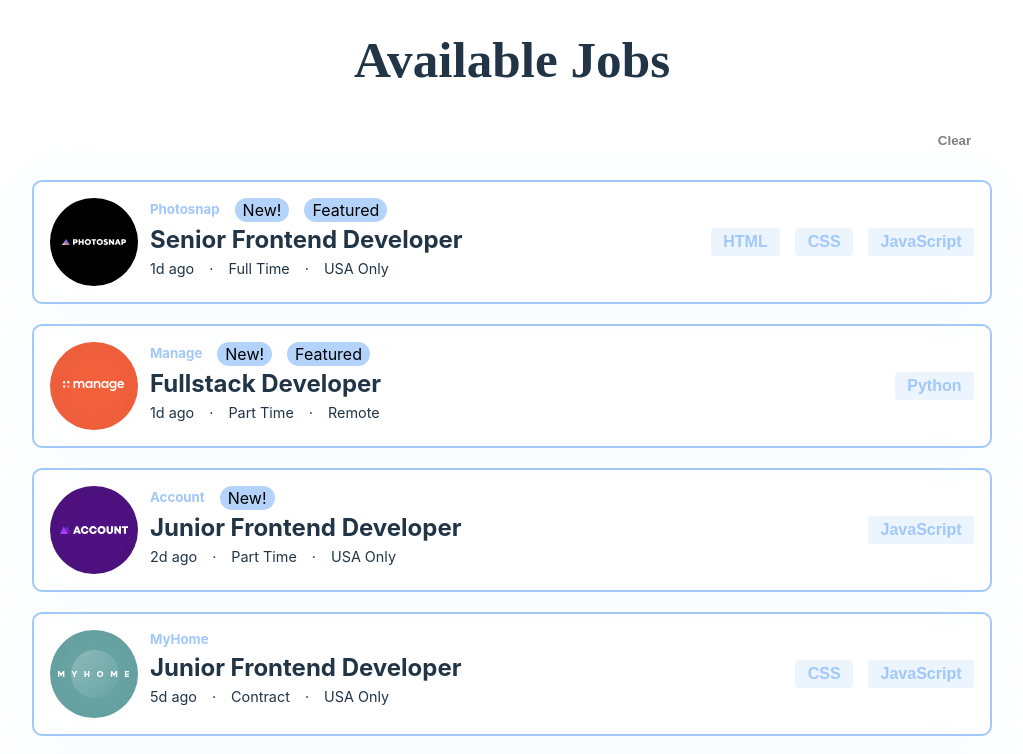
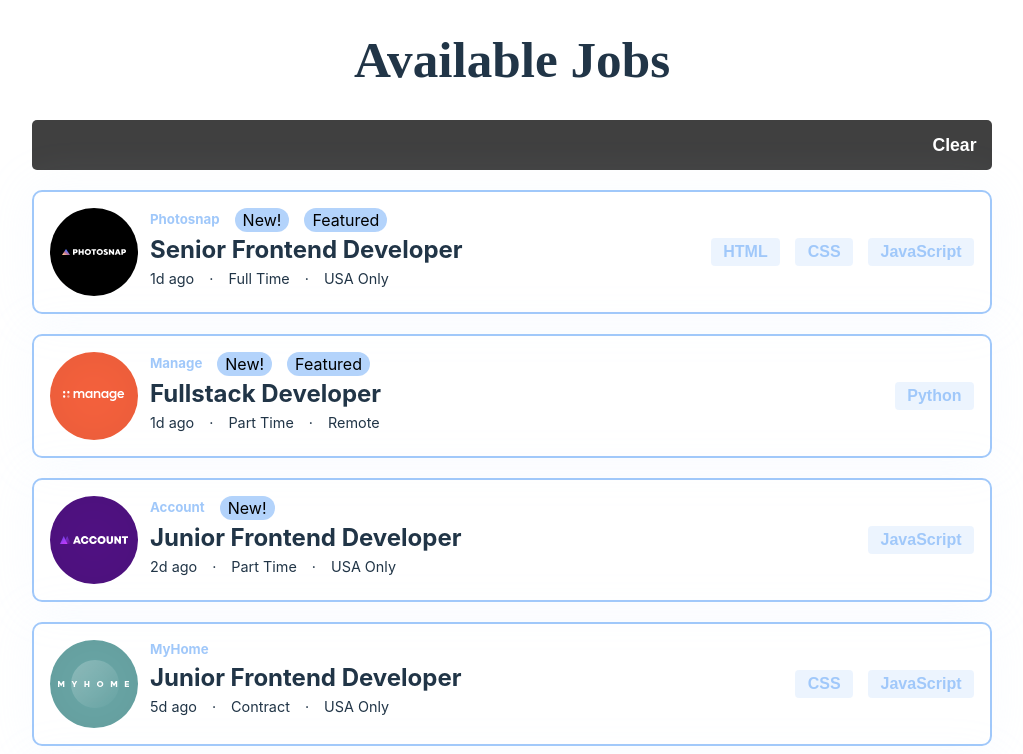
Before and after one commit to mathematiCode/job-listings-fem, a React (Vite) app: page / in a window 1280 px wide. Shown: the top 754 px of the page, without its empty margins (128-1151 px from the left). Built offline with nearby package versions, Linux system fonts and the light colour scheme; a web font is replaced by a local one.

Commit message:
Filtering jobs works!

```diff
--- a/src/App.jsx
+++ b/src/App.jsx
@@ -1,24 +1,22 @@
 import "./css/index.css";
-import JobListing from "./components/JobListing";
+import JobListingsContainer from "./components/JobListingsContainer.jsx";
 import SearchBox from "./components/SearchBox";
-import data from "../data.json";
 import FilterListProvider from "./context/FilterListProvider.jsx";
+import CurrentJobsProvider from "./context/CurrentJobsProvider.jsx";
 
 // let jobData = JSON.parse(data);
-let jobData = data;
+// let jobData = data;
 
 function App() {
-  // const [filterList, setFilterList] = React.useState([]);
-  console.log("hi");
   return (
     <FilterListProvider>
-      <div className="app" key="all-jobs">
-        <h1>Available Jobs</h1>
-        <SearchBox></SearchBox>
-        {jobData.map((job) => (
-          <JobListing key={job.id} job={job} />
-        ))}
-      </div>
+      <CurrentJobsProvider>
+        <div className="app" key="all-jobs">
+          <h1>Available Jobs</h1>
+          <SearchBox></SearchBox>
+          <JobListingsContainer></JobListingsContainer>
+        </div>
+      </CurrentJobsProvider>
     </FilterListProvider>
   );
 }
--- a/src/components/JobLanguages.jsx
+++ b/src/components/JobLanguages.jsx
@@ -2,6 +2,7 @@
 import { useState, useContext, useEffect } from "react";
 import { FilterListContext } from "../context/FilterListProvider";
 import { removeItemFromList } from "../utilities";
+import { filterJobs } from "../utilities";
 
 function JobLanguages({ languages }) {
   return (
--- /dev/null
+++ b/src/components/JobListingsContainer.jsx
@@ -0,0 +1,30 @@
+import { FilterListContext } from "../context/FilterListProvider.jsx";
+import { CurrentJobsContext } from "../context/CurrentJobsProvider.jsx";
+import { useEffect, useContext } from "react";
+import { filterJobs } from "../utilities.js";
+import JobListing from "./JobListing.jsx";
+import data from "../../data.json";
+
+let currentJobList = [...data];
+currentJobList.forEach((item) => (item.show = true));
+
+function JobListingsContainer() {
+  const { filterList } = useContext(FilterListContext);
+  const { currentJobs, setCurrentJobs } = useContext(CurrentJobsContext);
+
+  useEffect(() => {
+    setCurrentJobs(filterJobs(filterList));
+  }, [filterList, setCurrentJobs]);
+
+  return currentJobs.map((job) => {
+    if (job.show == true) {
+      return (
+        <JobListing key={job.id} job={job}>
+          {" "}
+        </JobListing>
+      );
+    }
+  });
+}
+
+export default JobListingsContainer;
--- a/src/components/SearchBox.jsx
+++ b/src/components/SearchBox.jsx
@@ -9,7 +9,10 @@ function SearchBox() {
   return (
     <div className="search-box">
       <CurrentFilters filterList={filterList}></CurrentFilters>
-      <button onClick={() => setFilterList([])}> Clear</button>
+      <button className="clear-button" onClick={() => setFilterList([])}>
+        {" "}
+        Clear
+      </button>
     </div>
   );
 }
--- /dev/null
+++ b/src/context/CurrentJobsProvider.jsx
@@ -0,0 +1,16 @@
+/* eslint-disable react/prop-types */
+import { createContext, useState } from "react";
+import data from "../../data.json";
+
+export const CurrentJobsContext = createContext();
+
+function CurrentJobsProvider({ children }) {
+  const [currentJobs, setCurrentJobs] = useState([...data]);
+  return (
+    <CurrentJobsContext.Provider value={{ currentJobs, setCurrentJobs }}>
+      {children}
+    </CurrentJobsContext.Provider>
+  );
+}
+
+export default CurrentJobsProvider;
--- a/src/css/index.css
+++ b/src/css/index.css
@@ -41,9 +41,9 @@ h1 {
 }
 
 .search-box {
-  background-color: white;
+  background-color: hsl(0, 0%, 25%);
   margin: 20px;
-  height: 40px;
+  height: 50px;
   border-radius: 5px;
   display: grid;
   grid-template-columns: 1fr 60px;
--- a/src/css/searchBox.css
+++ b/src/css/searchBox.css
@@ -1,5 +1,4 @@
 .current-filters {
-  background-color: white;
   color: #242424;
   outline: none;
   font-size: 1.1rem;
@@ -31,13 +30,19 @@ button {
 
 .filter p {
   padding-left: 10px;
+  align-self: center;
 }
 
 .remove-filter-button {
-  background-color: rgb(40, 80, 140);
+  background-color: rgb(60, 100, 160);
   width: 30px;
   color: white;
   margin-right: 0px;
   border-top-right-radius: 5px;
   border-bottom-right-radius: 5px;
 }
+
+.clear-button {
+  font-size: 1.1rem;
+  color: white;
+}
--- a/src/utilities.js
+++ b/src/utilities.js
@@ -3,3 +3,26 @@ export function removeItemFromList(list, item) {
   let newList = list.filter((listItem) => listItem != item);
   return newList;
 }
+
+import data from "../data.json";
+export function filterJobs(filterList) {
+  let newJobList = [...data];
+  if (filterList.length == 0) {
+    newJobList.forEach((job) => (job.show = true));
+    return newJobList;
+  }
+
+  for (let i = 0; i < data.length; i++) {
+    newJobList[i].show = false;
+    data[i].languages.forEach((language) => {
+      filterList.forEach((listItem) => {
+        if (language == listItem) {
+          newJobList[i].show = true;
+        }
+      });
+    });
+  }
+  console.log("new list is", newJobList);
+
+  return newJobList;
+}
```
